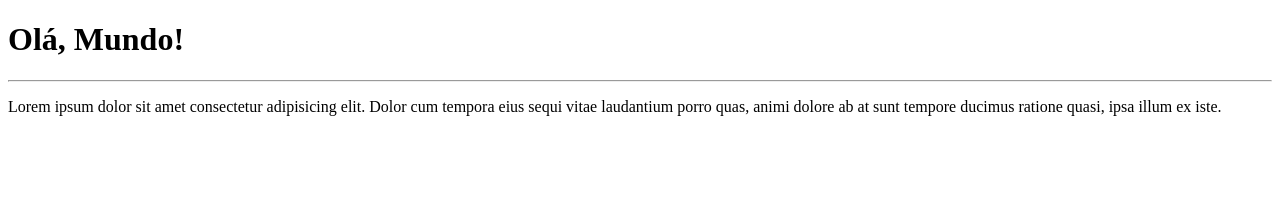
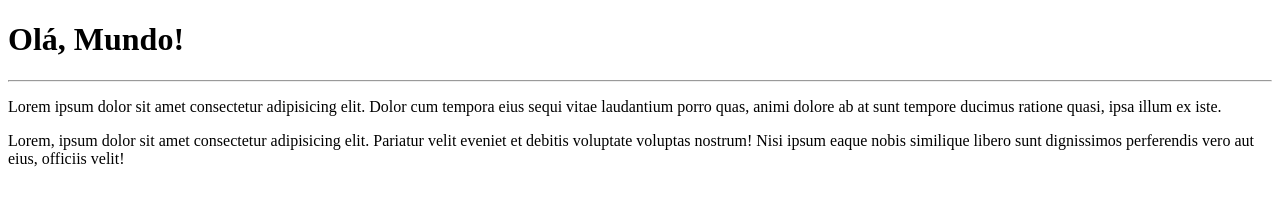
Before and after one commit to Pathencko/Ola-Mundo, a plain HTML site: page EXEMPLO DE SITE/INDEX.HTML in a window 1280 px wide. Drawn offline with Linux system fonts and the light colour scheme.

Commit message:
adição de mais um parágrafo

```diff
--- a/EXEMPLO DE SITE/INDEX.HTML
+++ b/EXEMPLO DE SITE/INDEX.HTML
@@ -9,5 +9,6 @@
     <H1>Olá, Mundo! </H1>
     <hr>
     <p>Lorem ipsum dolor sit amet consectetur adipisicing elit. Dolor cum tempora eius sequi vitae laudantium porro quas, animi dolore ab at sunt tempore ducimus ratione quasi, ipsa illum ex iste.</p>
+<p>Lorem, ipsum dolor sit amet consectetur adipisicing elit. Pariatur velit eveniet et debitis voluptate voluptas nostrum! Nisi ipsum eaque nobis similique libero sunt dignissimos perferendis vero aut eius, officiis velit!</p>
 </body>
 </html>
```
